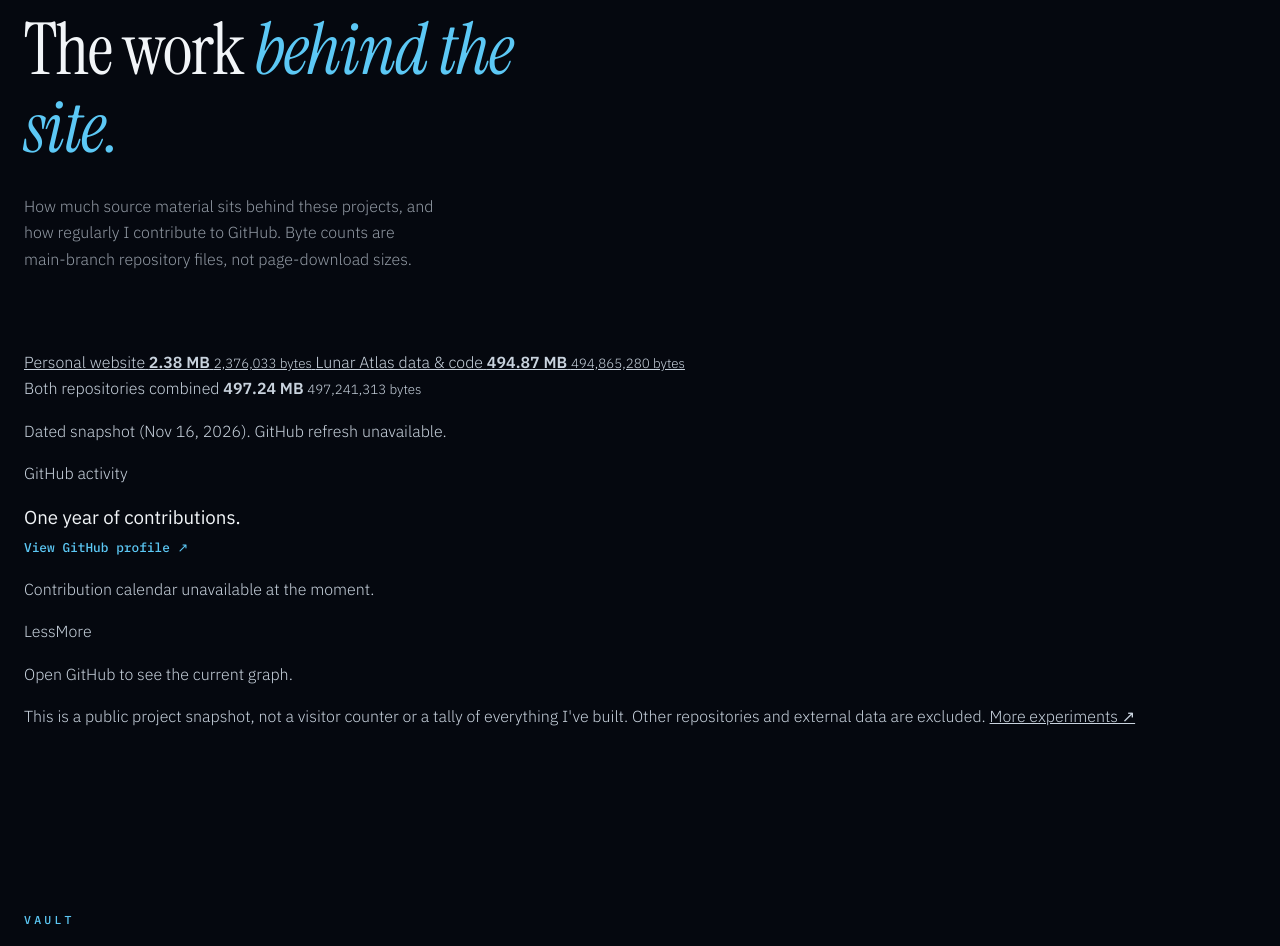
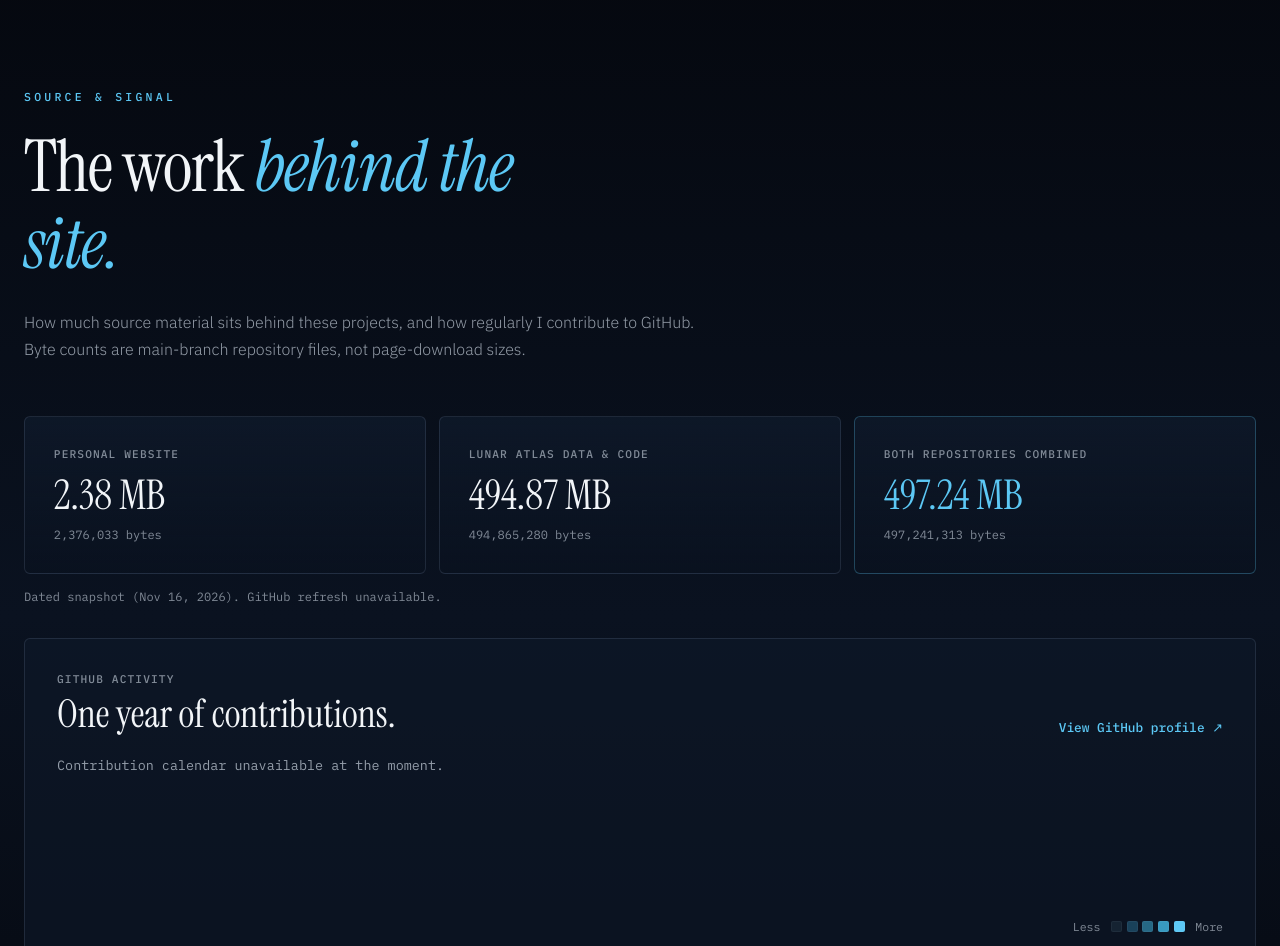
Before and after one commit to InterstellarNerd8760/personal-site, a plain HTML site: page index.html in a window 1280 px wide. Shown: the part 2181-3127 px from the top of the page. Drawn offline with nearby package versions, Linux system fonts and the light colour scheme; no server answers.

Commit message:
Style GitHub activity dashboard in site's dark space palette

```diff
--- a/styles.css
+++ b/styles.css
@@ -414,3 +414,41 @@ pre.code-fig{white-space:pre;max-width:100%;font-size:clamp(.7rem,1.4vw,.85rem)}
   .site-nav a{font-size:.75rem}
   .callsign{display:none}
 }
+
+/* Source and signal / homepage GitHub observatory */
+.source-board{padding:clamp(4rem,9vw,8rem) 0;border-top:1px solid var(--line);border-bottom:1px solid var(--line);background:linear-gradient(180deg,var(--bg),var(--bg-2) 54%,var(--bg))}
+.source-head{margin-bottom:clamp(2.2rem,5vw,3.4rem)}
+.source-head h2{font:400 clamp(2.6rem,5.6vw,5rem)/1.08 var(--serif);letter-spacing:-.02em;max-width:16ch}
+.source-head .lede{max-width:44rem}
+.source-stat-grid{display:grid;grid-template-columns:repeat(3,minmax(0,1fr));gap:.8rem}
+.source-stat{display:flex;flex-direction:column;justify-content:space-between;min-width:0;gap:.7rem;padding:clamp(1.2rem,2.4vw,1.8rem);border:1px solid var(--line);border-radius:6px;background:linear-gradient(180deg,rgba(15,26,43,.8),rgba(10,18,32,.45));text-decoration:none}
+a.source-stat{transition:border-color .25s,transform .25s}
+a.source-stat:hover{border-color:var(--line-2);transform:translateY(-3px)}
+.source-stat-label{display:block;margin:0;font:500 .7rem/1.6 var(--mono);letter-spacing:.1em;text-transform:uppercase;color:var(--text-3)}
+.source-stat strong{display:block;color:var(--white);font:400 clamp(1.85rem,3.2vw,3rem)/1 var(--serif);font-variant-numeric:tabular-nums;overflow-wrap:anywhere}
+.source-stat small{display:block;color:var(--text-3);font:400 .75rem/1.4 var(--mono);overflow-wrap:anywhere}
+.source-stat-total{border-color:rgba(92,200,245,.28)}
+.source-stat-total strong{color:var(--sky)}
+.source-status{margin:.9rem 0 0;color:var(--text-3);font:.75rem/1.5 var(--mono)}
+.source-activity{margin-top:2rem;padding:clamp(1.2rem,2.6vw,2rem);border:1px solid var(--line);border-radius:6px;background:rgba(15,26,43,.54)}
+.source-activity-head{display:flex;align-items:end;justify-content:space-between;gap:1rem;flex-wrap:wrap}
+.source-activity h3{font:400 clamp(1.6rem,3vw,2.5rem)/1.12 var(--serif);margin:.25rem 0 0}
+.source-activity .arrow{white-space:nowrap}
+.source-activity-summary{margin:1.25rem 0 1rem;color:var(--text-2);font:400 .84rem var(--mono)}
+.contribution-scroller{width:100%;overflow-x:auto;overscroll-behavior-x:contain;padding:0 0 .4rem}
+.contribution-grid{display:flex;align-items:start;gap:3px;min-height:110px;min-width:max-content;width:max-content}
+.contribution-week{display:grid;grid-template-rows:repeat(7,11px);gap:3px}
+.contribution-day,.contribution-legend i{display:block;width:11px;height:11px;border-radius:2px;background:#152332;border:1px solid rgba(201,211,222,.055)}
+.contribution-day.outside{visibility:hidden}
+.contribution-day.level-0,.contribution-legend .level-0{background:#152332}
+.contribution-day.level-1,.contribution-legend .level-1{background:#19415a}
+.contribution-day.level-2,.contribution-legend .level-2{background:#266884}
+.contribution-day.level-3,.contribution-legend .level-3{background:#389ac0}
+.contribution-day.level-4,.contribution-legend .level-4{background:var(--sky)}
+.contribution-legend{display:flex;justify-content:flex-end;align-items:center;gap:.3rem;color:var(--text-3);font:400 .72rem var(--mono);margin:.8rem 0}
+.contribution-legend span:first-child{margin-right:.35rem}
+.contribution-legend span:last-child{margin-left:.35rem}
+.source-footnote{margin:1.6rem 0 0;max-width:60rem;color:var(--text-3);font-size:.85rem}
+.source-footnote a{color:var(--sky);text-underline-offset:3px}
+@media(max-width:760px){.source-stat-grid{grid-template-columns:1fr}.source-stat{gap:.45rem}.source-stat strong{font-size:2.4rem}.source-activity-head{align-items:start}.source-activity-head .arrow{font-size:.72rem}}
+@media(prefers-reduced-motion:reduce){a.source-stat:hover{transform:none}}
```
